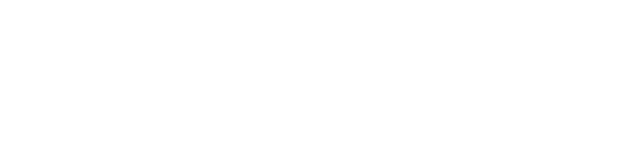
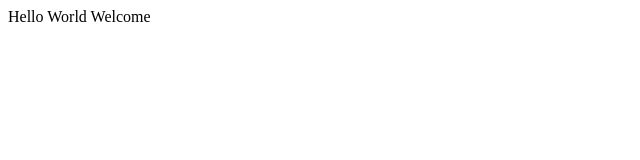
Before and after one commit to See1105/examplegit, a plain HTML site: page index.html in a window 1280 px wide. Shown: the whole page, without its empty margins (0-640 px from the left). Drawn offline with Linux system fonts and the light colour scheme.

Commit message:
added text

```diff
--- a/index.html
+++ b/index.html
@@ -6,6 +6,7 @@
     <title>Document</title>
 </head>
 <body>
-
+    <p1>Hello World</p1>
+    <p2>Welcome</p2>
 </body>
 </html>
```
